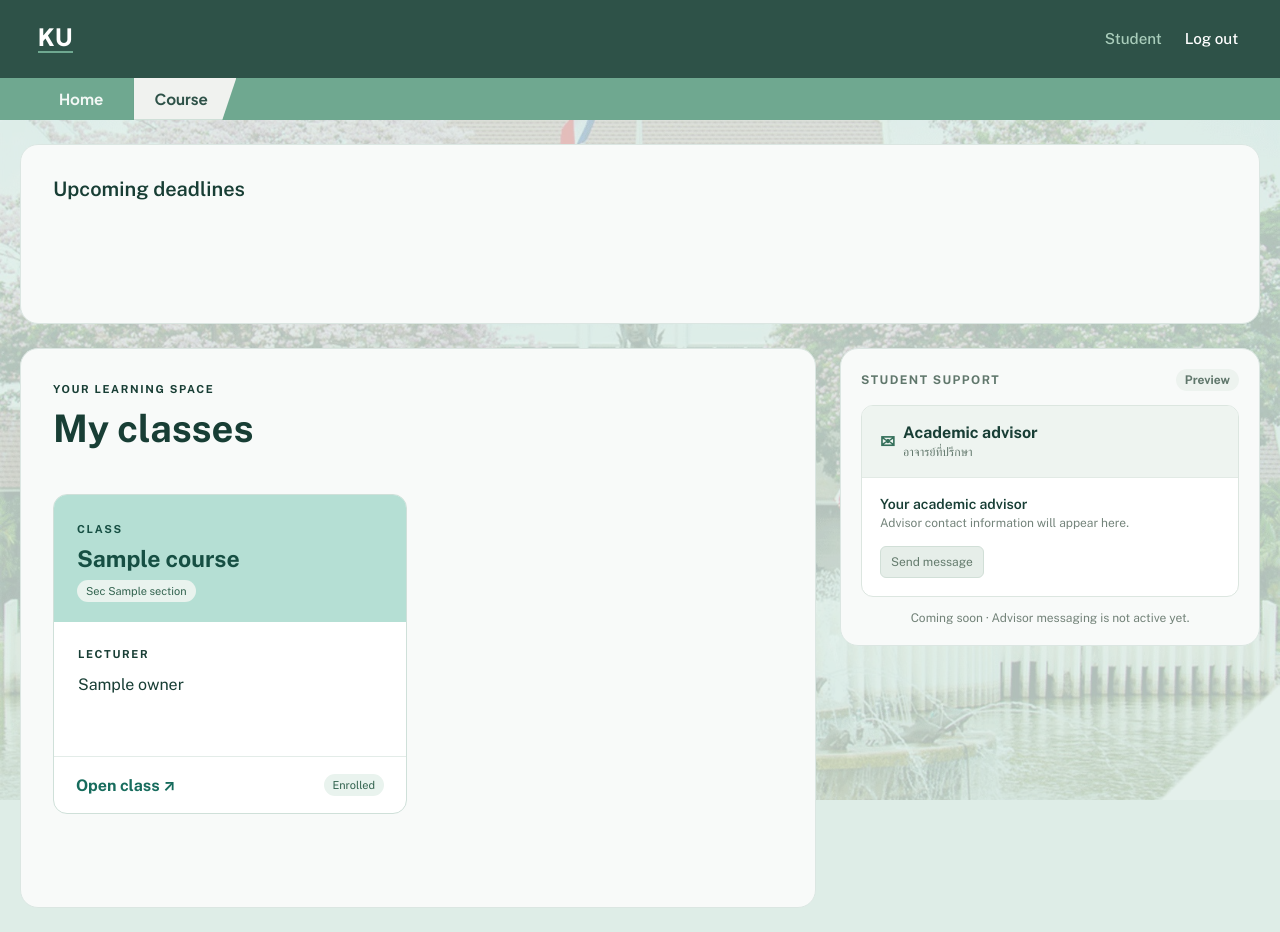
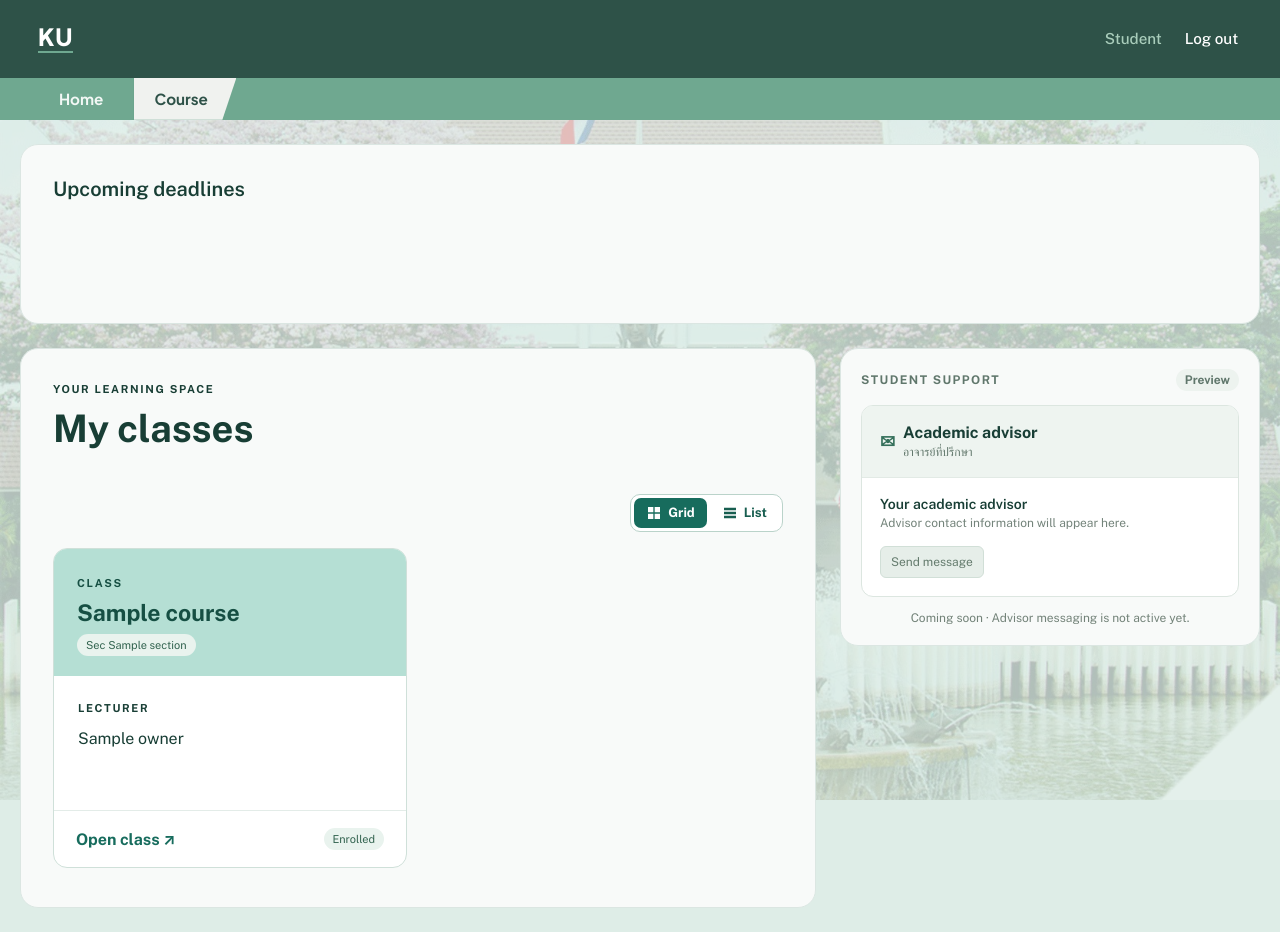
Before and after one commit to phunnipathtkasetsart/BNM-ISP, a Django app: template source/academic_hub/course/templates/course/dashboard.html in a window 1280 px wide. Run offline with Django 5.2, Linux system fonts and the light colour scheme; the template is opened without the code that fills it: most values are stand-ins (such as "Sample title", 1, 10 or a date in 2020).

Commit message:
do gird and list feature for course

```diff
--- a/source/academic_hub/course/static/course/course.css
+++ b/source/academic_hub/course/static/course/course.css
@@ -524,3 +524,86 @@
 .stage:has(.course-advisor-layout) > .deadline-widget {
   max-width: 1600px;
 }
+
+
+/* Grid / List toggle on the class dashboard. */
+.course-view-toggle {
+  display: inline-flex;
+  margin: 0 0 16px auto;
+  padding: 3px;
+  gap: 3px;
+  background: #fff;
+  border: 1px solid #bad3ca;
+  border-radius: 10px;
+  width: fit-content;
+  float: right;
+}
+.course-view-toggle + .course-grid { clear: both; }
+.course-view-btn {
+  display: inline-flex;
+  align-items: center;
+  gap: 6px;
+  padding: 7px 12px;
+  border: 0;
+  border-radius: 7px;
+  background: transparent;
+  color: #185e50;
+  font: inherit;
+  font-size: 13px;
+  font-weight: 700;
+  cursor: pointer;
+}
+.course-view-btn:hover { background: #edf6f2; }
+.course-view-btn.is-active,
+.course-view-btn.is-active:hover {
+  background: #176c5d;
+  color: #fff;
+}
+
+/* List layout: one row per class. */
+.course-grid.is-list {
+  grid-template-columns: 1fr;
+  gap: 12px;
+}
+.course-grid.is-list > .course-card {
+  display: grid;
+  grid-template-columns: minmax(0, 2fr) minmax(0, 1.2fr) auto;
+  align-items: stretch;
+}
+.course-grid.is-list .course-card-title {
+  min-height: 0;
+  padding: 16px 22px;
+  display: flex;
+  flex-wrap: wrap;
+  align-items: center;
+  gap: 4px 12px;
+}
+.course-grid.is-list .course-card-title .eyebrow { flex-basis: 100%; }
+.course-grid.is-list .course-card-title h2 {
+  margin: 0;
+  font-size: 19px;
+}
+.course-grid.is-list .course-card-body {
+  min-height: 0;
+  padding: 16px 22px;
+  align-self: center;
+}
+.course-grid.is-list .course-card-body p:last-child { margin-bottom: 0; }
+.course-grid.is-list .course-card-foot {
+  border-top: 0;
+  border-left: 1px solid #e3ece8;
+  padding: 16px 22px;
+  gap: 18px;
+}
+@media (max-width: 650px) {
+  .course-grid.is-list > .course-card { grid-template-columns: minmax(0, 1fr) auto; }
+  .course-grid.is-list .course-card-title { grid-column: 1 / -1; padding: 12px 16px; }
+  .course-grid.is-list .course-card-body { padding: 12px 16px; }
+  .course-grid.is-list .course-card-foot {
+    border-left: 0;
+    padding: 12px 16px;
+    flex-direction: column;
+    align-items: flex-end;
+    gap: 6px;
+  }
+}
--- a/source/academic_hub/course/static/course/course.js
+++ b/source/academic_hub/course/static/course/course.js
@@ -40,4 +40,26 @@
       }
     });
   });
+  const grid = document.querySelector('[data-course-grid]');
+  const viewButtons = document.querySelectorAll('[data-view]');
+  if (grid && viewButtons.length) {
+    const KEY = 'course:view';
+    const apply = view => {
+      grid.classList.toggle('is-list', view === 'list');
+      viewButtons.forEach(button => {
+        const on = button.dataset.view === view;
+        button.classList.toggle('is-active', on);
+        button.setAttribute('aria-pressed', String(on));
+      });
+    };
+    let saved = 'grid';
+    try { saved = localStorage.getItem(KEY) === 'list' ? 'list' : 'grid'; } catch (_) {}
+    apply(saved);
+    viewButtons.forEach(button => {
+      button.addEventListener('click', () => {
+        apply(button.dataset.view);
+        try { localStorage.setItem(KEY, button.dataset.view); } catch (_) {}
+      });
+    });
+  }
 })();
--- a/source/academic_hub/course/templates/course/dashboard.html
+++ b/source/academic_hub/course/templates/course/dashboard.html
@@ -13,7 +13,8 @@
 {% if can_create %}<a class="course-btn" href="{% url 'course:create' %}" data-dialog="create-class">+ Create class</a>{% endif %}
 {% if can_join %}<a class="course-btn" href="{% url 'course:join' %}" data-dialog="join-class">+ Join class</a>{% endif %}
 </div></div>
-<div class="course-grid">
+{% if courses %}<div class="course-view-toggle" role="group" aria-label="Course layout"><button type="button" class="course-view-btn is-active" data-view="grid" aria-pressed="true" title="Grid view"><svg viewBox="0 0 24 24" width="16" height="16" aria-hidden="true" fill="currentColor"><path d="M3 3h8v8H3zM13 3h8v8h-8zM3 13h8v8H3zM13 13h8v8h-8z"/></svg><span>Grid</span></button><button type="button" class="course-view-btn" data-view="list" aria-pressed="false" title="List view"><svg viewBox="0 0 24 24" width="16" height="16" aria-hidden="true" fill="currentColor"><path d="M3 4h18v4H3zM3 10h18v4H3zM3 16h18v4H3z"/></svg><span>List</span></button></div>{% endif %}
+<div class="course-grid" data-course-grid>
 {% for course in courses %}
 <article class="course-card"><a class="course-card-title" href="{% url 'course:detail' course.pk %}"><span class="eyebrow">CLASS</span><h2>{{ course.name }}</h2>{% if course.section %}<span class="course-badge">Sec {{ course.section }}</span>{% endif %}</a><div class="course-card-body"><p class="eyebrow">LECTURER</p><p>{{ course.owner.get_full_name }}</p></div><div class="course-card-foot"><a href="{% url 'course:detail' course.pk %}">Open class <span aria-hidden="true">↗</span></a>{% if course.owner_id == request.user.pk %}<span class="course-badge">Teaching</span>{% else %}<span class="course-badge">Enrolled</span>{% endif %}</div></article>
 {% empty %}<div class="course-empty"><div class="empty-icon" aria-hidden="true">▤</div><h2>Your first class starts here</h2><p>{% if can_create %}Create a class, then share its code to invite students.{% elif can_join %}Ask your lecturer for a class code to get started.{% else %}Your classes will appear here when available.{% endif %}</p></div>{% endfor %}
```
